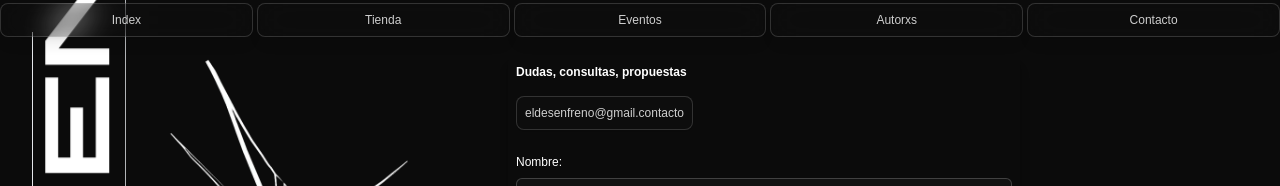
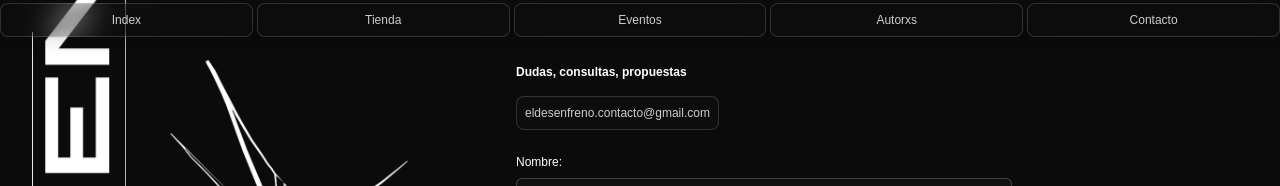
Before and after one commit to i9-9/eldesenfreno, a Next.js app: page /contact in a window 1280 px wide. Shown: the top 186 px of the page. Built offline with nearby package versions, Linux system fonts and the light colour scheme.

Commit message:
fixing the contact form

```diff
--- a/app/ui/ContactForm.tsx
+++ b/app/ui/ContactForm.tsx
@@ -8,9 +8,9 @@ const ContactForm = () => {
         <p className="text-xs text-white mb-2 font-bold">
           Dudas, consultas, propuestas
         </p>
-        <Link href="mailto:eldesenfreno@gmail.com" className="text-white py-2 hover:underline text-xs">
+        <Link href="mailto:eldesenfreno.contacto@gmail.com" className="text-white py-2 hover:underline text-xs">
         <button type="submit" className="p-2 bg-[#2C2C2C] hover:bg-gray-400 transition-all duration-700 drop-shadow opacity-80 text-xs w-full bg-opacity-10 border border-white border-opacity-20 rounded-lg">
-          eldesenfreno@gmail.contacto
+          eldesenfreno.contacto@gmail.com
         </button>
         </Link>
       </div>
```
